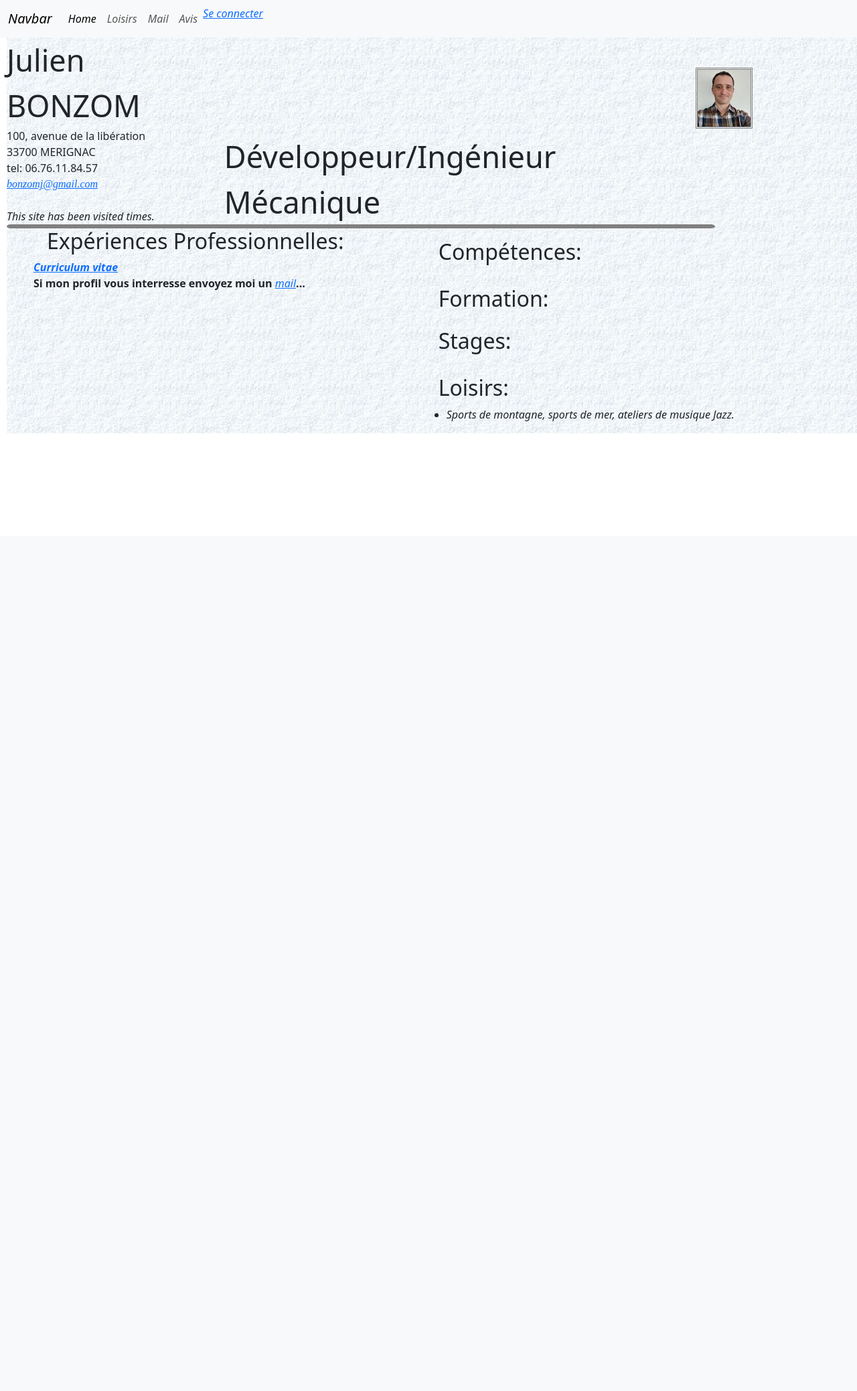
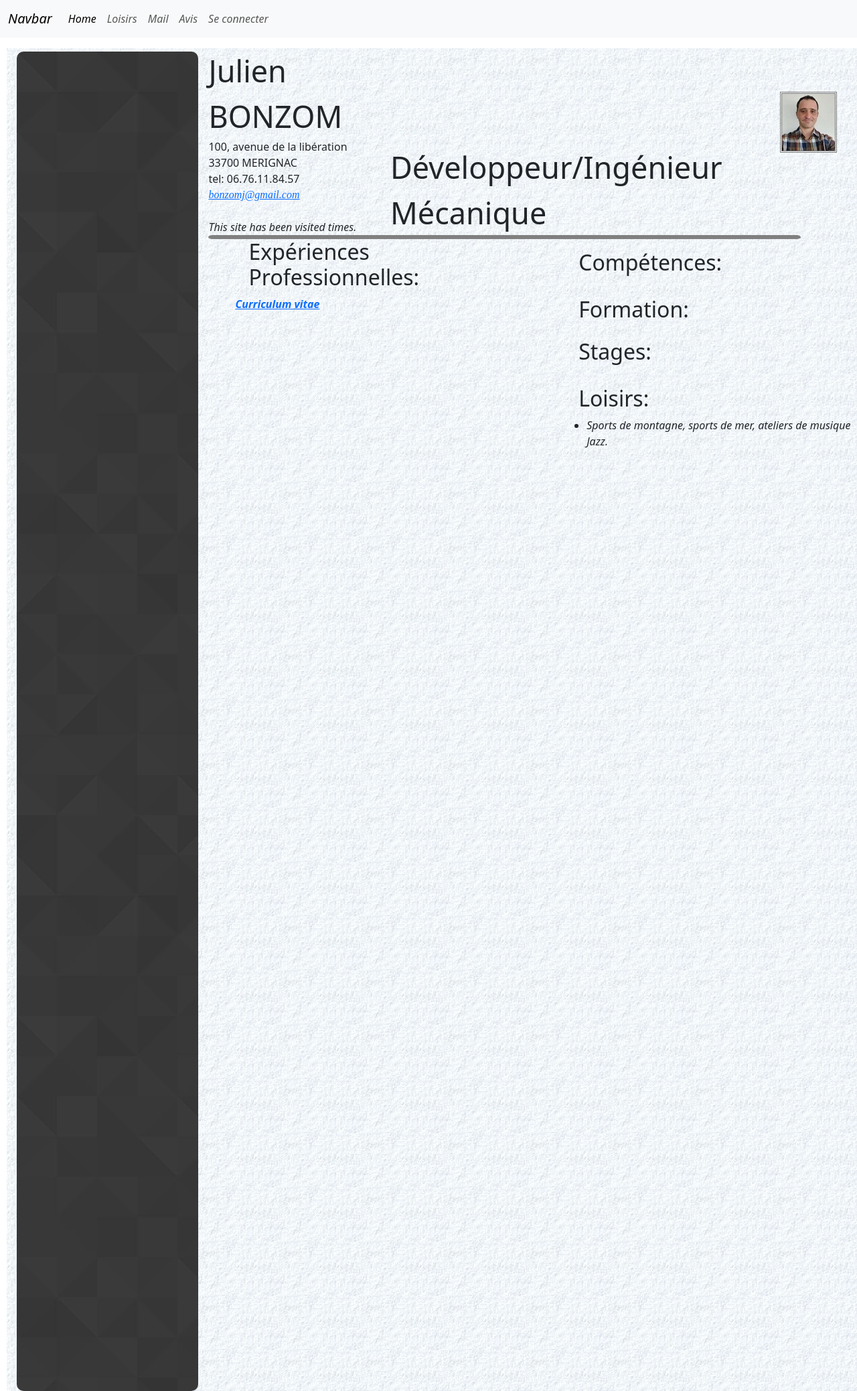
Before and after one commit to julienbonzom2/Portfolio, a Symfony app: template templates/mainpage/main.html.twig in a window 1280 px wide. Shown: the whole page at 67% size. Before the commit the page ends 647 px from the top, so only its background shows below. Run offline with Twig, Linux system fonts and the light colour scheme; the template is opened without the code that fills it, so the values that code supplies are empty; style sheets or scripts are compiled from the project's sources; some libraries are stand-ins or nearby versions.

Commit message:
final_front

```diff
--- a/assets/styles/app.css
+++ b/assets/styles/app.css
@@ -1,3 +1,17 @@
+.contenant
+{
+    display: flex;
+    flex-direction: row;
+}
+.navbar_fixe
+{
+    overflow: hidden;
+    background-color: #333;
+    position: fixed; /* Set the navbar to fixed position */
+    top: 0; /* Position the navbar at the top of the page */
+    width: 100%; /* Full width */
+    z-index:1000;
+}
 body
 {
     display: flex;
@@ -43,7 +57,7 @@ h2
 h1
 {
     width: 5%;
-    heigth: 5%;
+    height: 5%;
 }
 ul
 {
@@ -170,10 +184,10 @@ ul
 }
 .bordure
 {
-
-    width: 5%;
-    height: 100%;
+    width: 25%;
+    height: 2000px;
     margin-right: 15px;
+    margin-top: 5px;
     margin-left: 15px;
     background-image: url("bordure.jpeg");
     border-radius: 10px;
@@ -213,6 +227,7 @@ section
     background-image: url("fond.jpg");
     background-repeat: repeat; /* Le fond sera répété */
     width: 100%;
+    height: 100%;
     margin: 0px 10px;
 }
 .partie_inf
@@ -271,7 +286,7 @@ section
 {
     position: relative;
     right: 40px;
-    top: 30px;
+    top: 50px;
 }
 @media screen and (width < 1024px)   /* en cas de smartphone, plus de photo visage*/
 {
--- a/templates/base.html.twig
+++ b/templates/base.html.twig
@@ -18,16 +18,16 @@
     </head>
 
     <body>
+    <br>  <br>  <br>
     {% for message in app.flashes('success') %}
         <div class="alert alert-success">
             {{ message }}
         </div>
     {% endfor %}
-        <div class="bordure"><!-- Bordure esthetique -->
-        </div>
-        <body_first>
-
-            {% include 'navbar.html.twig' %}
+         <body_first>
+            <div class="navbar_fixe">
+                {% include 'navbar.html.twig' %}
+            </div>
             {% block body %}{% endblock %}
         </body_first>
     </body>
--- a/templates/login/index.html.twig
+++ b/templates/login/index.html.twig
@@ -7,9 +7,9 @@
     {% if error %}
         <div>{{ error.messageKey|trans(error.messageData, 'security') }}</div>
     {% endif %}
-
+<br><br><br>
     <form action="{{ path('app_login') }}" method="post">
-        <label for="username">Email:</label>
+        <label for="username">Username:</label>
         <input type="text" id="username" name="_username" value="{{ last_username }}">
 
         <label for="password">Password:</label>
--- a/templates/loisirs/index.html.twig
+++ b/templates/loisirs/index.html.twig
@@ -5,8 +5,9 @@
 
 {% block body %}
     <h1>Sports de montagne,</h1>
-    <img src={{ asset("build/images/68410186_2395565367397976_6296537826779463680_o_2395565360731310.jpg") }} alt="Vignemale">
-
+    <img src={{ asset("vignemale1.jpg") }} alt="Vignemale">
+    <img src={{ asset("vignemale2.jpg") }} alt="Vignemale">
+    <img src={{ asset("vignemale3.jpg") }} alt="Vignemale">
     <h1>Musique</h1>
 
     <iframe width="560" height="315" src="https://www.youtube.com/embed/6EM-A3c50xA?controls=0" title="YouTube video player" frameborder="0" allow="accelerometer; autoplay; clipboard-write; encrypted-media; gyroscope; picture-in-picture; web-share" allowfullscreen></iframe>
--- a/templates/mainpage/main.html.twig
+++ b/templates/mainpage/main.html.twig
@@ -12,15 +12,8 @@
     }
 </script>
 <script async src="https://api.countapi.xyz/hit/cvjulienbonzom.online/visits?callback=cb"></script>
-
-
-
-
-
-
         <div class="bloc_page">
-
-
+            <div class="bordure"><!-- Bordure esthetique --></div>
             <bodyLast>
                 <div class="texte">
                     <div class="partie_inf">
@@ -93,7 +86,7 @@
                                 </div>
                                 <div class="espace"></div><!-- espace -->
                                 <div class="pro"><h2>Expériences Professionnelles:</h2>
-                                <a href="http://127.0.0.1:8000/CV-J_BONZOM.pdf" target="_blank"><i><Strong>Curriculum vitae</Strong></i></a>
+                                    <a href="http://127.0.0.1:8000/CV-J_BONZOM.pdf" target="_blank"><i><Strong>Curriculum vitae</Strong></i></a><br>
                                     {% for etapepro in etapespro %}
                                     <h3><Strong>{{ etapepro.mois }} {{ etapepro.year }} - {{ etapepro.job }} chez {{ etapepro.company }}</Strong><br /></h3>
                                     <div id="cacher">
@@ -101,19 +94,18 @@
                                             {% for step in steps %}
 
                                                 {% if  step.etapespro.company  ==  etapepro.company  %}
-                                            <li><Strong>{{ step.Month_begin }}/{{ step.Year_begin }} – {{ step.month_end }}/{{ step.year_end }}:</Strong><br />{{ step.description }}<br/><br/>
+                                                <li><Strong>{{ step.Month_begin }}/{{ step.Year_begin }} – {{ step.month_end }}/{{ step.year_end }}:</Strong><br />{{ step.description }}<br/>
                                                     <i>Utilisation {{ step.skills }}</i>
                                                 </li>
                                                 {% endif %}
-                                            <br />
                                             {% endfor %}
                                         </ul>
                                     </div>
+                                    <br>
                                     {% endfor %}
 
 
-                    <span class="ligne"><strong>Si mon profil vous interresse envoyez moi un </strong><a href="mailto:bonzomj@gmail.com">mail</a><strong>...</strong></span>
+
 
             </div>
-
    {% endblock %}
--- a/templates/navbar.html.twig
+++ b/templates/navbar.html.twig
@@ -22,11 +22,11 @@
 
                     {{ app.user.username }}
 
-                    <a href="{{ path('app_logout') }}"> Se déconnecter</a>
+                    <a class="nav-link" href="{{ path('app_logout') }}"> Se déconnecter</a>
 
                 {% else %}
 
-                    <a href="{{ path('app_login') }}"> Se connecter</a>
+                    <a class="nav-link" href="{{ path('app_login') }}"> Se connecter</a>
 
                 {% endif %}
             </ul>
```
Also changed, not shown: src/Controller/SecurityController.php (+25 -3 lines), templates/mail/mail.html.twig (+5 -4 lines), public/vignemale1.jpg (added), public/vignemale2.jpg (added), public/vignemale3.jpg (added). Lines whose indentation alone changed are shown as unchanged.
